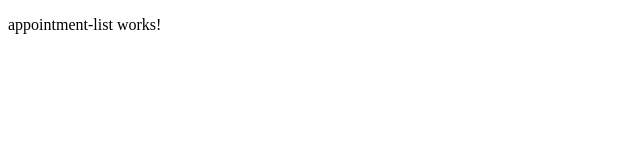
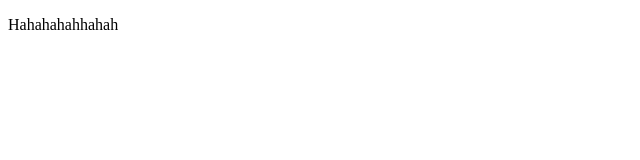
Before and after one commit to lcaohoanq/Angular-Issues, an Angular app in the folder appointment-app/: page / in a window 1280 px wide. Shown: the top 160 px of the page, without its empty margins (0-640 px from the left). Built offline with nearby package versions, Linux system fonts and the light colour scheme.

Commit message:
feat: add one way databinding

```diff
--- a/appointment-app/src/app/appointment-list/appointment-list.component.html
+++ b/appointment-app/src/app/appointment-list/appointment-list.component.html
@@ -1 +1 @@
-<p>appointment-list works!</p>
+<p>{{appointment}}</p>
--- a/appointment-app/src/app/appointment-list/appointment-list.component.ts
+++ b/appointment-app/src/app/appointment-list/appointment-list.component.ts
@@ -7,4 +7,6 @@ import { Component } from '@angular/core';
 })
 export class AppointmentListComponent {
 
+  appointment: string = "Hahahahahhahah"
+
 }
```
